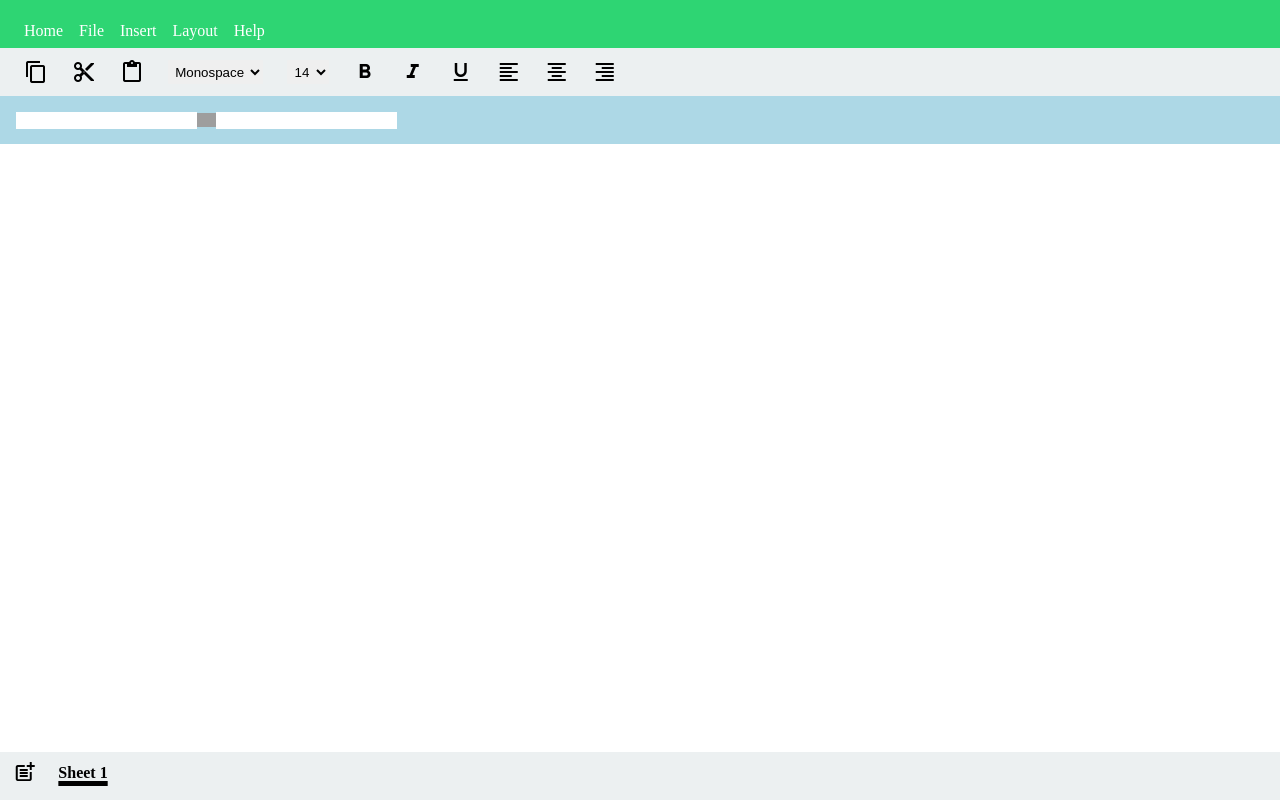
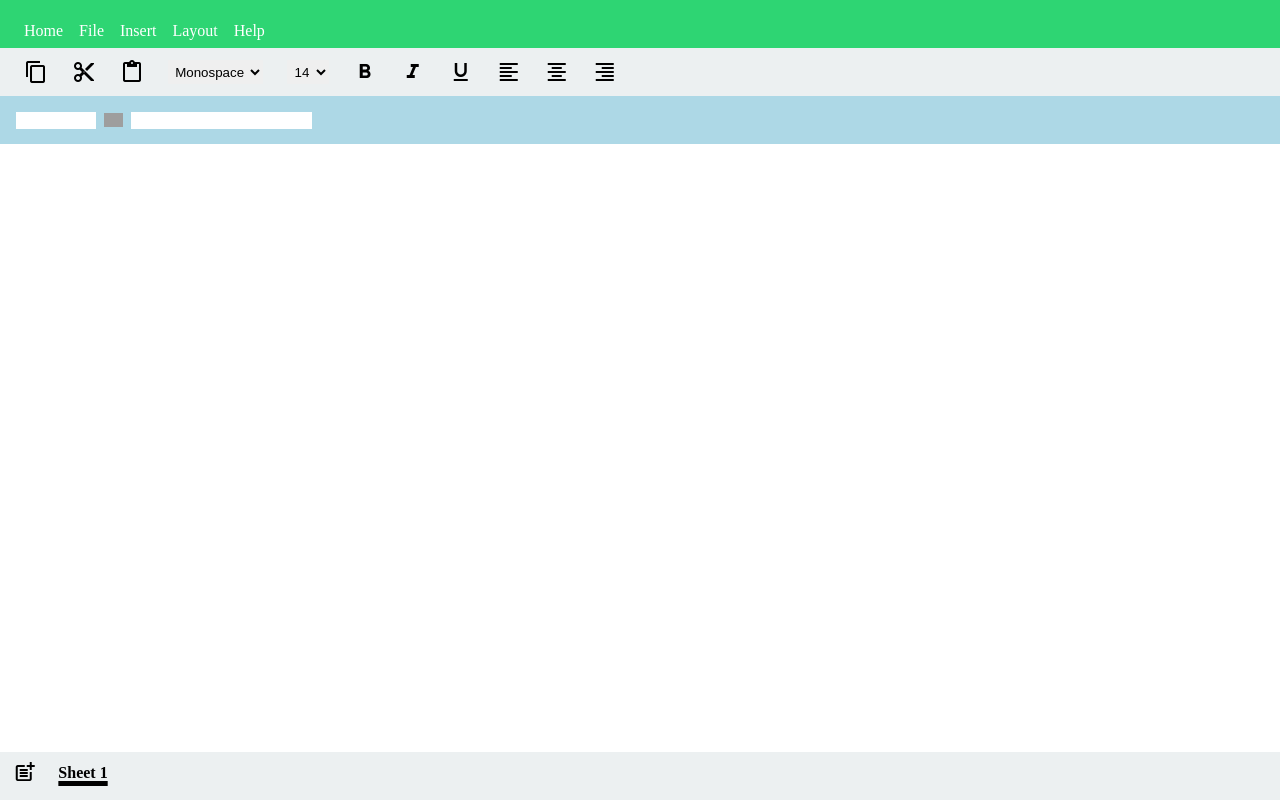
Before and after one commit to Zuber8040/Excel-Clone, a plain HTML site: page index.html in a window 1280 px wide. Drawn offline with Linux system fonts and the light colour scheme; grey boxes are pictures that could not be loaded.

Commit message:
done for the day

```diff
--- a/style.css
+++ b/style.css
@@ -48,9 +48,20 @@ body{
     display: flex;
     align-items: center;
 }
+.formula-action-cont > *{
+    display: inline-block;
+    margin-right: 0.5rem;
+}
 .formula-icon{
     /* height: 1.2rem; */
     width: 1.2rem;
+}
+.address-bar{
+   width: 5rem;
+}
+
+.formula-bar{
+    width: cal( 100vw - 5rem );
 }
 .formula-action-cont > input{
     border: none;
```
